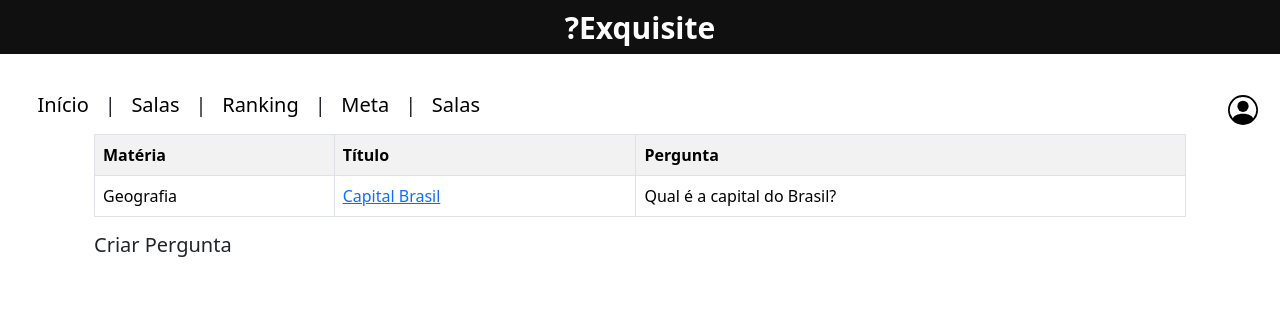
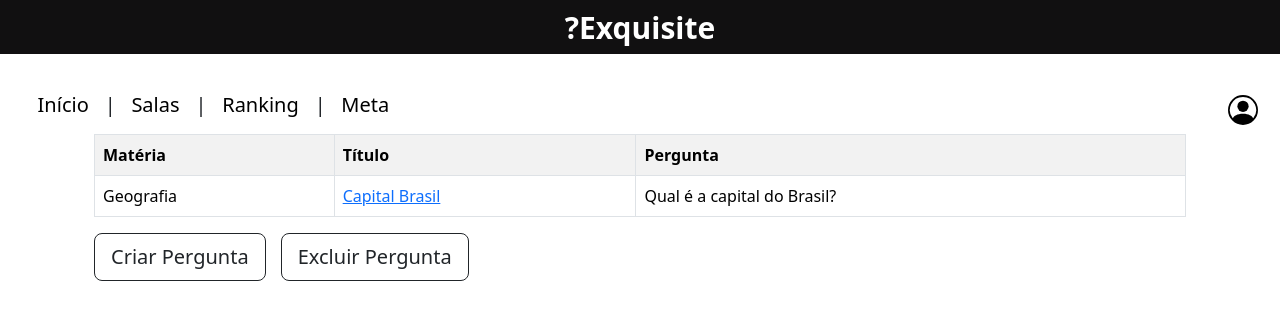
Before and after one commit to leticiagomesilva/Projeto-FDS, a Django app: page /acessar_perguntas/ in a window 1280 px wide. Shown: the top 320 px of the page. Run offline with Django 4.2, Linux system fonts and the light colour scheme; data comes from the database, SQL or seed files in the repository; both versions use the stored data as it was after the commit; parts of the project's set-up code (start-up, migrations or seed data) failed here and were passed over.

Commit message:
excluir perguntas

```diff
--- /dev/null
+++ b/exquisite/apps/forms.py
@@ -0,0 +1,4 @@
+from django import forms
+
+class ExcluirPerguntaForm(forms.Form):
+    titulo = forms.CharField(max_length=255, required=True)
--- a/exquisite/apps/templates/apps/acessar_perguntas.html
+++ b/exquisite/apps/templates/apps/acessar_perguntas.html
@@ -1,5 +1,12 @@
 {% extends 'apps/base.html' %}
 {% block content %}
+
+<style>
+    .espaçamento_botoes{
+        margin-right: 1%;
+    }
+</style>
+
 <br>
 <br>
 <br>
@@ -18,9 +25,10 @@
             </tr>
             {% endfor %}
         </table>
-        <a class="navbar-brand" href="{% url 'criar_perguntas' %}">
-            <h5>Criar Pergunta</h5>
-        </a>
+        <div>
+            <a class="btn btn-outline-dark btn-lg espaçamento_botoes" href="{% url 'criar_perguntas' %}" role="button" name="criar_pergunta">Criar Pergunta</a>
+            <a class="btn btn-outline-dark btn-lg" href="{% url 'excluir_pergunta' %}" role="button" name="excluir_pergunta">Excluir Pergunta</a>
+        </div>
     </div>
 
 {% endblock content %}
--- a/exquisite/apps/templates/apps/base.html
+++ b/exquisite/apps/templates/apps/base.html
@@ -96,10 +96,6 @@
                 <a class="navbar-brand" href="{% url 'acessar_meta' %}" name="acessar_meta">
                     <h5>Meta</h5>
                 </a>
-                <h5>|&#160&#160&#160</h5>
-                <a class="navbar-brand" href="{% url 'salas' %}" name="salas">
-                    <h5>Salas</h5>
-                </a>
             </div>
           </nav>
     </div>
--- a/exquisite/apps/templates/apps/filtrar_salas.html
+++ b/exquisite/apps/templates/apps/filtrar_salas.html
@@ -7,7 +7,7 @@
             Matéria de Preferência: <input name="filtro_materia" class="form-control-sm" type="text">
             <br>
             <br>
-            <button name="acessar_salas" class="form-control-sm">Acessar Salas</button>
+            <button name="acessar_salas" class="form-control-sm">Filtrar Salas</button>
         </div>
     </form>
 {% endblock content %}
--- a/exquisite/apps/urls.py
+++ b/exquisite/apps/urls.py
@@ -19,4 +19,5 @@ urlpatterns = [
     path('avaliacao_sucesso/', views.avaliacao_sucesso, name='avaliacao_sucesso'),
     path('acessar_perguntas/responder/<int:pergunta_id>/', views.responder, name='responder'),
     path('acessar_perguntas/responder/resposta_correta/', views.resposta_correta, name='resposta_correta'),
+    path('excluir_pergunta/', views.excluir_pergunta, name="excluir_pergunta"),
 ]
--- a/exquisite/apps/views.py
+++ b/exquisite/apps/views.py
@@ -1,5 +1,6 @@
 from django.shortcuts import render, redirect, get_object_or_404
 from .models import *
+from .forms import *
 
 
 def inicio(request):
@@ -151,3 +152,23 @@ def acessar_salas(request):
 
 def filtrar_salas(request):
     return render(request, 'apps/filtrar_salas.html')
+
+def excluir_pergunta(request):
+    erro = False
+    if request.method == 'POST':
+        form = ExcluirPerguntaForm(request.POST)
+        if form.is_valid():
+            titulo = form.cleaned_data['titulo']
+            try:
+                pergunta = get_object_or_404(PerguntasBD, titulo=titulo)
+                pergunta.delete()
+                return redirect('listagem_perguntas')
+            except:
+                erro = True
+                return render(request, 'apps/excluir_pergunta.html', {'form': form, "erro": erro})
+        else:
+            return redirect('excluir_pergunta')
+    else:
+        form = ExcluirPerguntaForm()
+
+    return render(request, 'apps/excluir_pergunta.html', {'form': form})
```
Also changed, not shown: exquisite/apps/templates/apps/excluir_pergunta.html (added, +18 -0 lines), exquisite/db.sqlite3.
